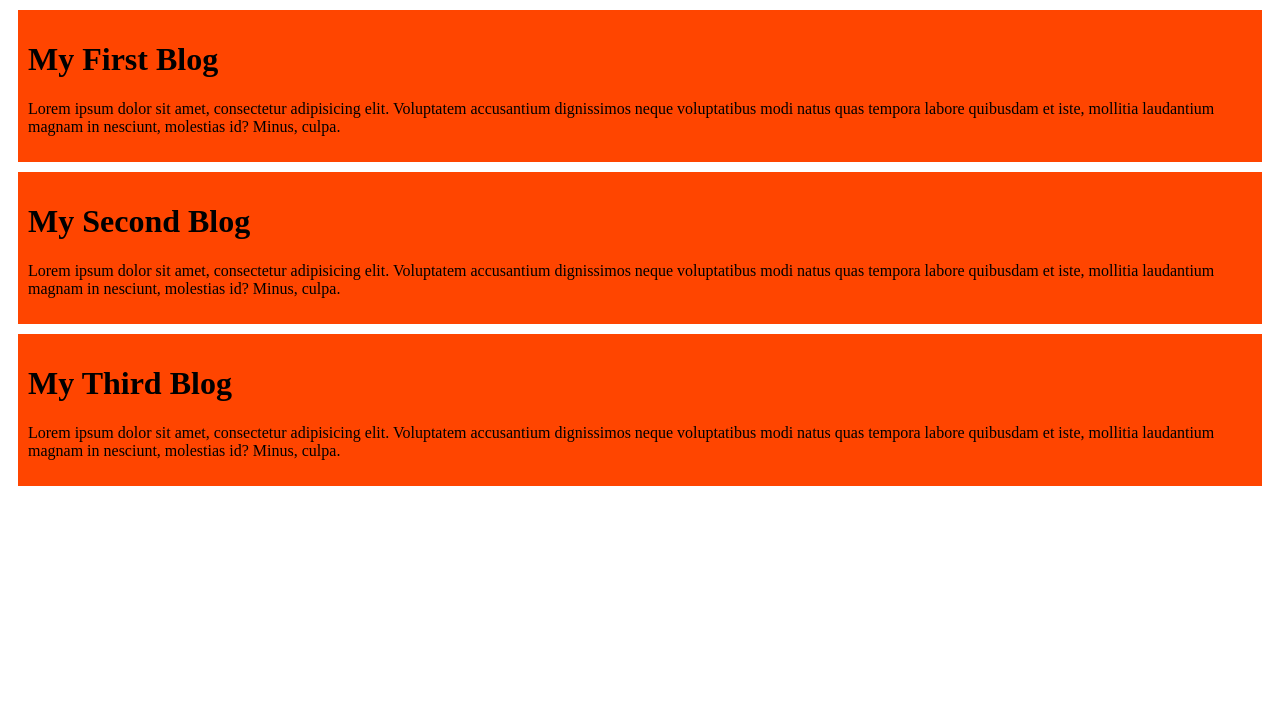
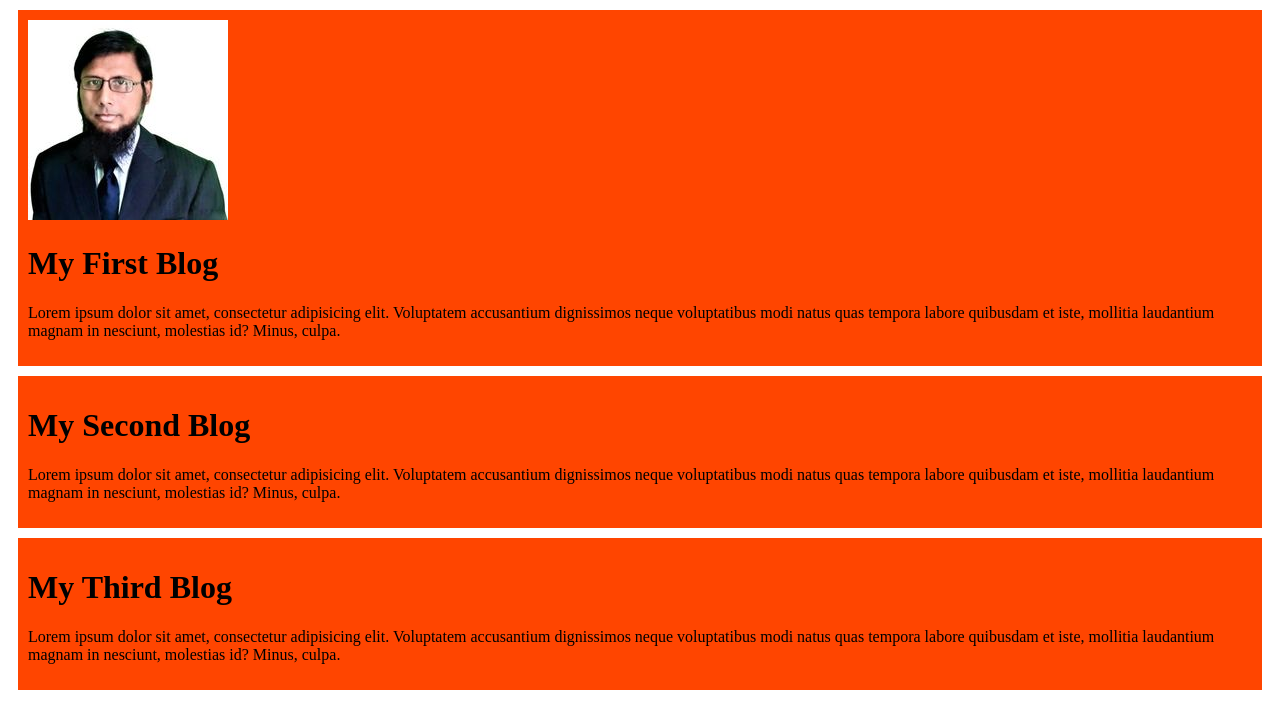
Before and after one commit to theatiq/my-simple-website, a plain HTML site: page index.html in a window 1280 px wide. Drawn offline with Linux system fonts and the light colour scheme.

Commit message:
photo added

```diff
--- a/index.html
+++ b/index.html
@@ -8,6 +8,7 @@
   </head>
   <body>
     <div>
+    <img src="images/atiqur.jpg" alt="">
       <h1>My First Blog</h1>
       <p>
         Lorem ipsum dolor sit amet, consectetur adipisicing elit. Voluptatem
```
Also changed, not shown: images/OIP.jfif (added), images/atiqur.jpg (added), images/mecca.jfif (added), images/th.jfif (added).
